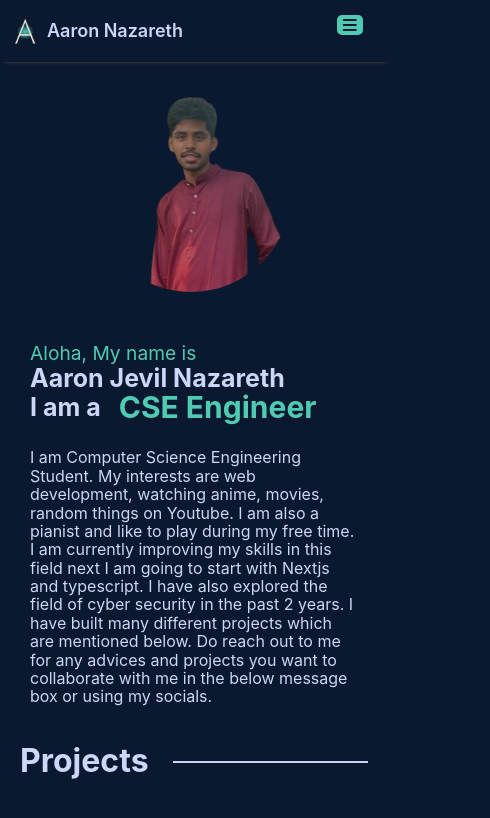
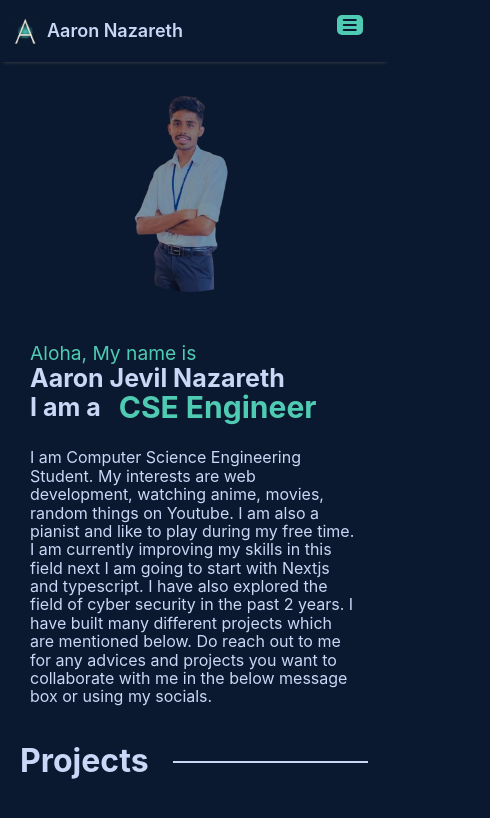
Before and after one commit to jevil25/portfolio, a React (Create React App) app: page / in a window 390 px wide. Shown: the top 818 px of the page, 490 px wide, since content can reach past the window. Built offline with nearby package versions, Linux system fonts and the light colour scheme.

Commit message:
Changed phone zoom problem

```diff
--- a/src/Components/Description.js
+++ b/src/Components/Description.js
@@ -1,6 +1,6 @@
 import "./css/Description.css";
 import React,{ useState,useEffect } from "react";
-const profilepic = require("./Images/profilePic5.png")
+const profilepic = require("./Images/profilePic4.jpg")
 
 function Description(){
     const [skill,setSkill] = useState(["CSE Engineer","Web Developer","Problem solver","Philomath","Gamer"]);
--- a/src/Components/css/Header.css
+++ b/src/Components/css/Header.css
@@ -7,11 +7,6 @@ body{
     background-color: #0A192F;
     color: #CCD6F6;
     font-style: "SF Mono","Fira Code","Fira Mono","Roboto Mono",monospace;
-    overflow-x: hidden;
-    width: 100%;
-    -webkit-box-sizing: border-box;
-       -moz-box-sizing: border-box;
-            box-sizing: border-box;
 }
 
 .header{
@@ -182,3 +177,18 @@ a.AJN:hover{
         visibility: hidden;
     }
 }
+
+@media screen and (max-width:500px) {
+    html{
+        position: relative;
+        overflow-x: hidden;
+    }
+
+    .body{
+        overflow-x: hidden;
+        width: 100%;
+        -webkit-box-sizing: border-box;
+        -moz-box-sizing: border-box;
+                box-sizing: border-box;
+    }
+}
--- a/src/Components/css/Projects.css
+++ b/src/Components/css/Projects.css
@@ -69,6 +69,7 @@
 
     .projectdes{
         width:350px;
+        font-size: small;
     }
 
     .project_body{
```
Also changed, not shown: src/Components/Images/profilePic4.jpg (added).
